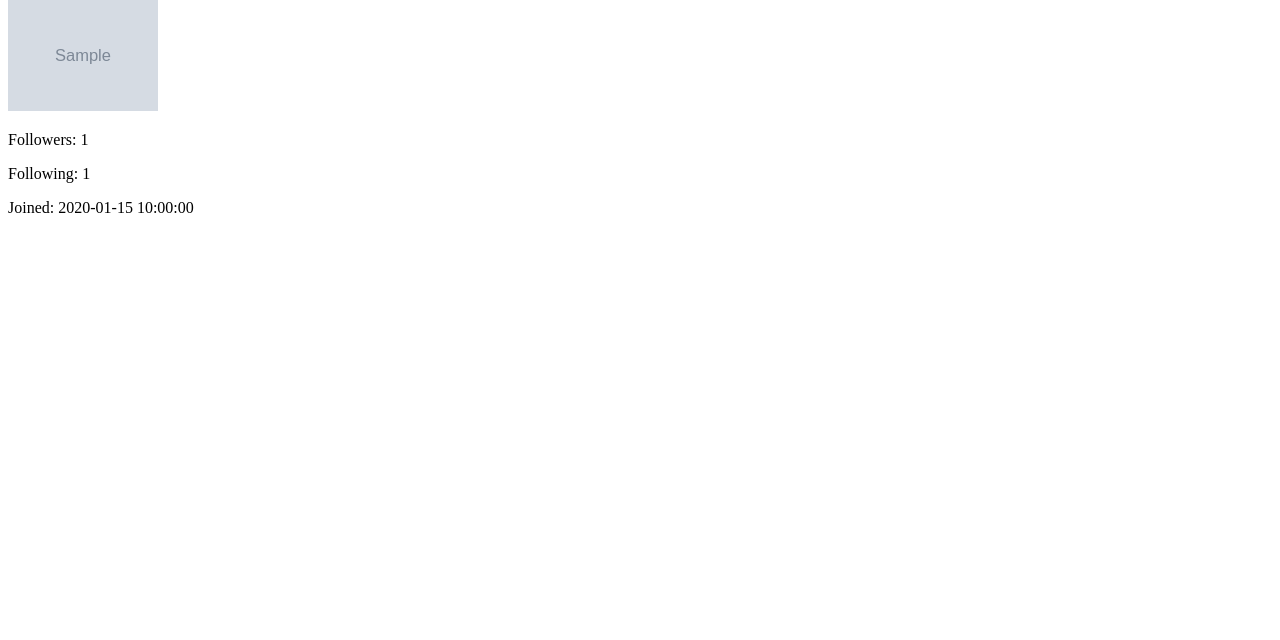
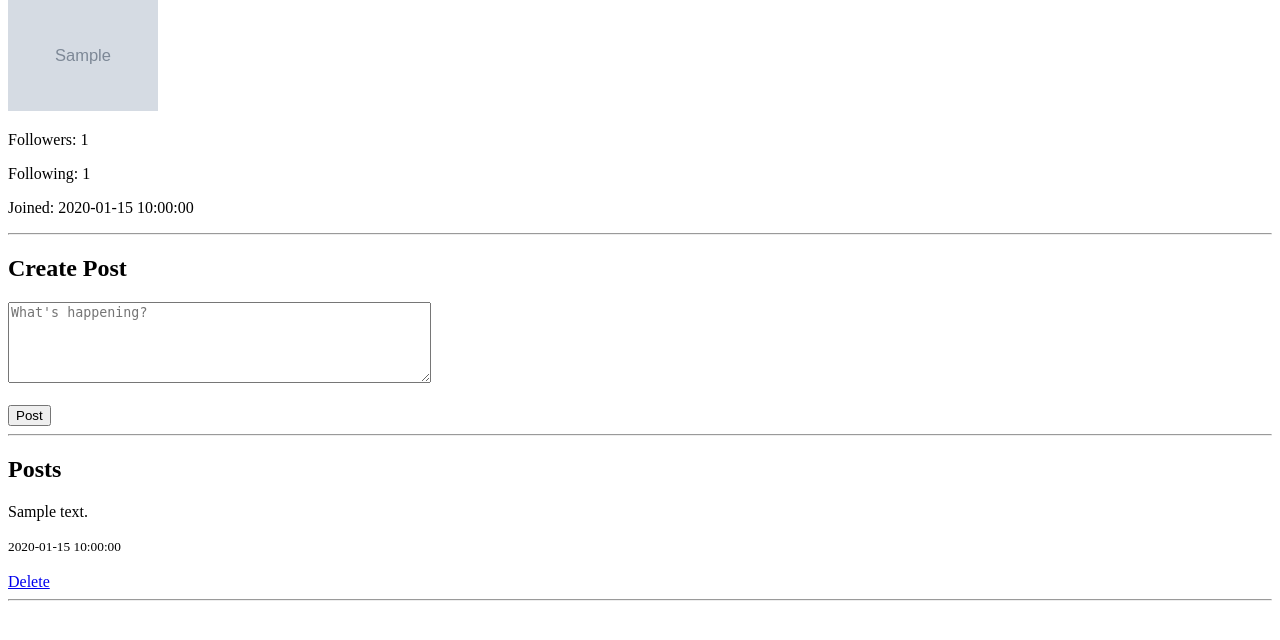
Before and after one commit to basaksanverdi/basakwall, a Flask app: a page that uses app/templates/profile.html in a window 1280 px wide. Shown: the part 107-747 px from the top of the page. Run offline with Flask 3, Linux system fonts and the light colour scheme; the visitor is signed in with stand-in values (Sample User, id 1); tables that the repository leaves empty hold one stand-in row (values such as "Sample post"); grey boxes marked "Sample" are stand-in pictures.

Commit message:
post modeli eklendi. post eklenip silinebiliyor. profilden post paylaşılabiliyor. postlar profilde listeleniyor.

```diff
--- a/app.py
+++ b/app.py
@@ -15,15 +15,18 @@ db.init_app(app)
 from app.routes.auth import register_routes
 from app.routes.profile import register_profile_routes
 from app.routes.follows import register_follow_routes
+from app.routes.posts import register_post_routes
 
 register_routes(app)
 register_profile_routes(app)
 register_follow_routes(app)
+register_post_routes(app)
 
 with app.app_context():
 
     from app.models.user import User
     from app.models.follow import Follow
+    from app.models.post import Post
 
     db.create_all()
 
--- a/app/models/__init__.py
+++ b/app/models/__init__.py
@@ -0,0 +1 @@
+from .post import Post
--- a/app/models/user.py
+++ b/app/models/user.py
@@ -27,6 +27,12 @@ class User(db.Model):
         default="default.png"
     )
 
+    posts = db.relationship(
+    "Post",
+    backref="author",
+    lazy=True
+    )
+
     created_at = db.Column(
         db.DateTime,
         default=datetime.now
--- a/app/routes/profile.py
+++ b/app/routes/profile.py
@@ -1,6 +1,7 @@
 from flask import render_template, session
 from app.models.user import User
 from app.models.follow import Follow
+from app.models.post import Post
 
 
 def register_profile_routes(app):
@@ -28,6 +29,16 @@ def register_profile_routes(app):
             following_id=user.id
         ).first() is not None
 
+        posts = Post.query.filter_by(
+            user_id=user.id
+        ).order_by(
+            Post.created_at.desc()
+        ).all()
+
+        is_owner = (
+            session["user_id"] == user.id
+        )
+
         print(session)
 
         return render_template(
@@ -36,5 +47,7 @@ def register_profile_routes(app):
             current_user=session["username"],
             follower_count=follower_count,
             following_count=following_count,
-            is_following=is_following
+            is_following=is_following,
+            posts=posts,
+            is_owner=is_owner
         )
--- a/app/templates/profile.html
+++ b/app/templates/profile.html
@@ -54,6 +54,64 @@
         {{ user.created_at }}
     </p>
 
+    {% if is_owner %}
+
+    <hr>
+
+    <h2>Create Post</h2>
+
+    <form action="/posts" method="POST">
+
+        <textarea
+            name="content"
+            placeholder="What's happening?"
+            rows="5"
+            cols="50"
+            required
+        ></textarea>
+
+        <br><br>
+
+        <button type="submit">
+            Post
+        </button>
+
+    </form>
+
+    {% endif %}
+
+    <hr>
+
+    <h2>Posts</h2>
+
+    {% for post in posts %}
+
+        <div>
+
+            <p>
+                {{ post.content }}
+            </p>
+
+            <small>
+                {{ post.created_at }}
+            </small>
+
+            {% if post.user_id == session["user_id"] %}
+
+                <br><br>
+
+                <a href="/delete_post/{{ post.id }}">
+                    Delete
+                </a>
+
+            {% endif %}
+
+        </div>
+
+        <hr>
+
+    {% endfor %}
+
 </body>
 
 </html>
```
Also changed, not shown: app/models/post.py (added, +31 -0 lines), app/routes/posts.py (added, +46 -0 lines).
